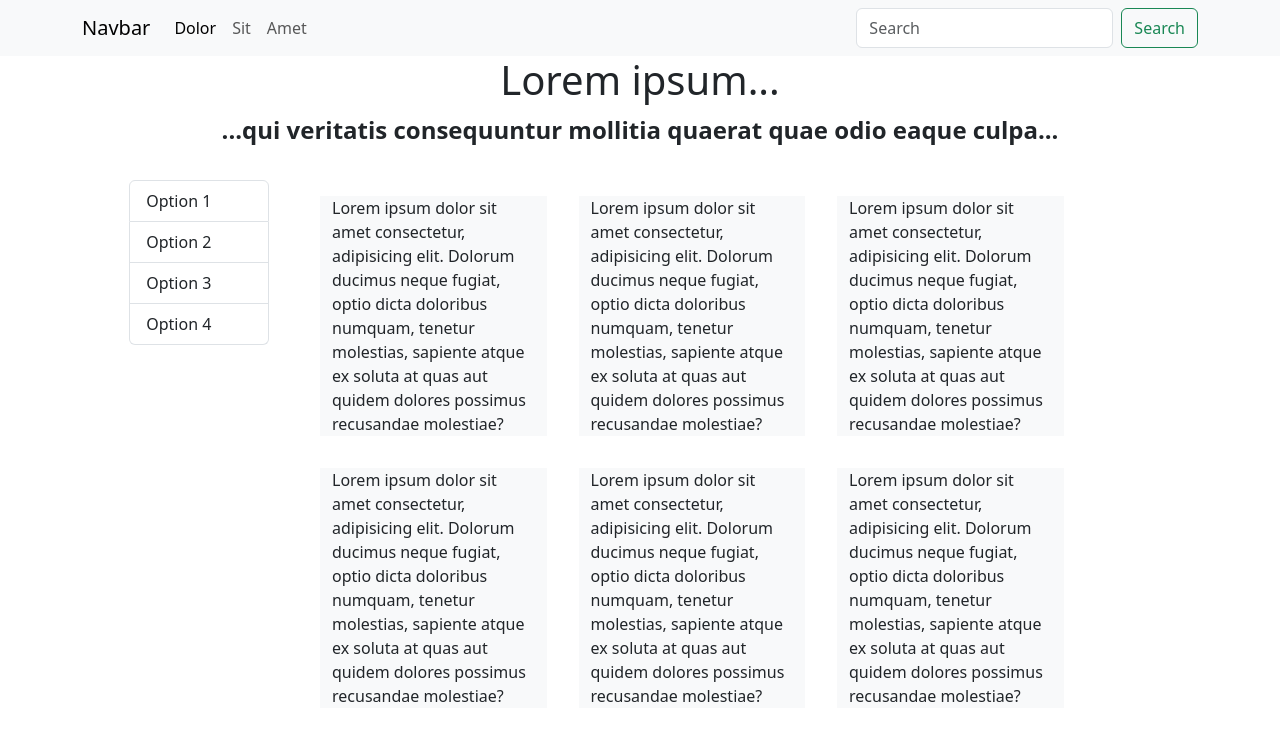
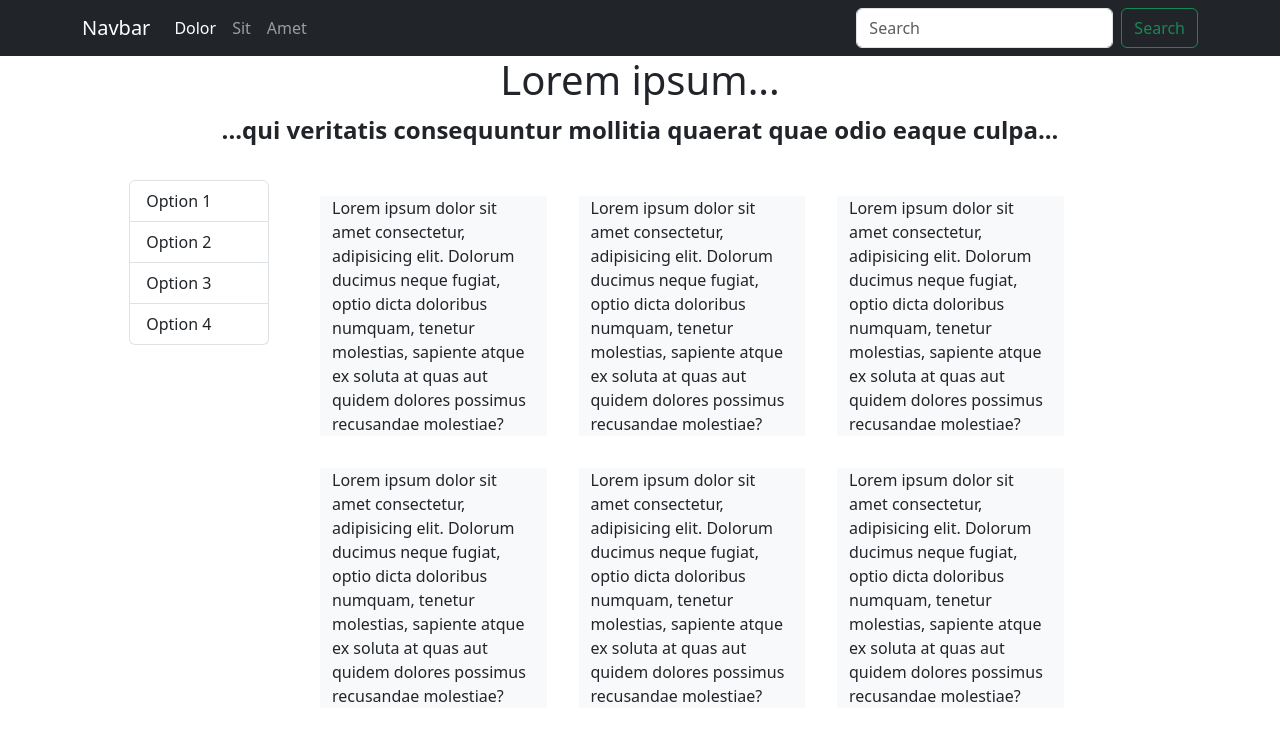
Before and after one commit to ghm7/Actividad-14.1, a plain HTML site: page index.html in a window 1280 px wide. Shown: the top 737 px of the page. Drawn offline with Linux system fonts and the light colour scheme.

Commit message:
Change navbar color

```diff
--- a/index.html
+++ b/index.html
@@ -12,9 +12,9 @@
   </head>
   <body>
     <main>
-      <nav class="navbar navbar-expand-lg bg-body-tertiary">
+      <nav class="navbar navbar-expand-lg navbar-dark bg-dark">
         <div class="container">
-          <a class="navbar-brand" href="#">Navbar</a>
+          <a class="navbar-brand text-white" href="#">Navbar</a>
           <button
             class="navbar-toggler"
             type="button"
```
